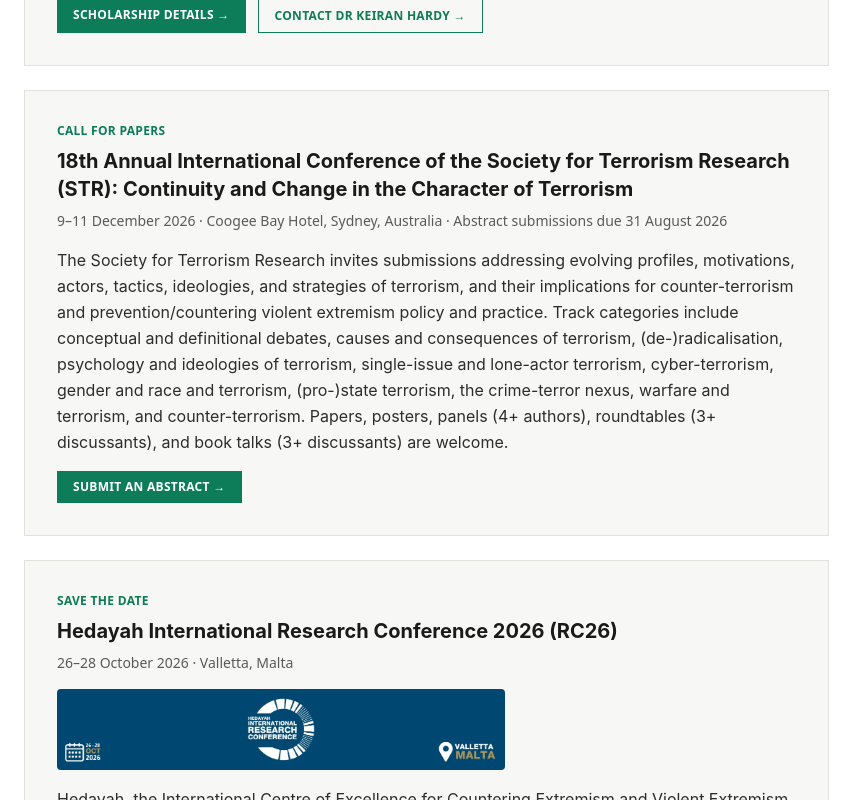
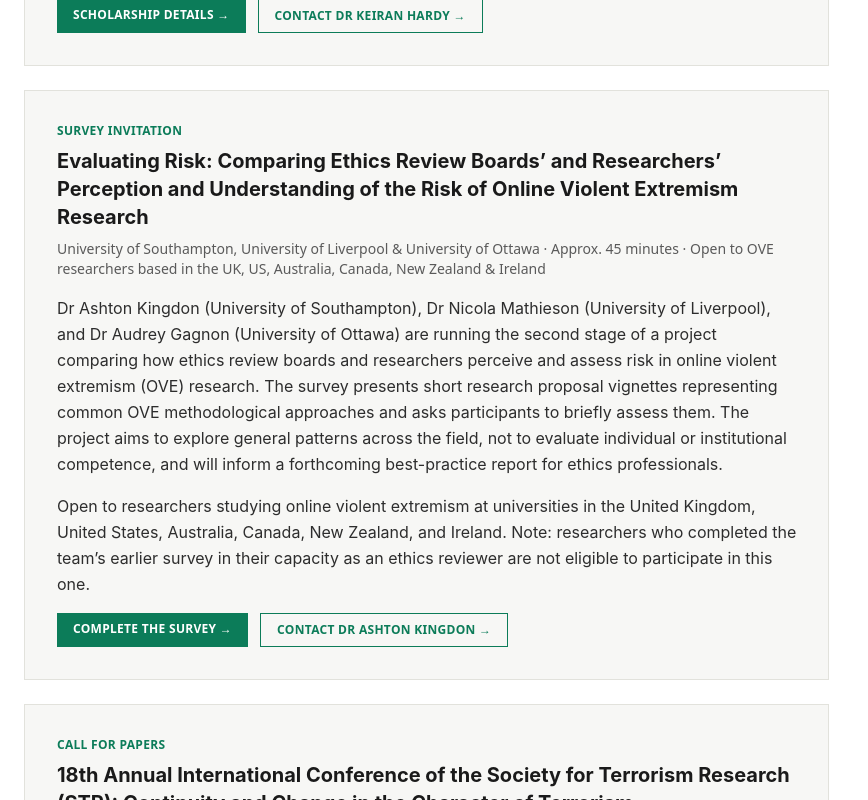
Before and after one commit to callumjones1/avert-website, a Next.js app: page /opportunities in a window 1280 px wide. Shown: the part 1420-2220 px from the top of the page, without its empty margins (0-868 px from the left). Built offline with nearby package versions, Linux system fonts and the light colour scheme.

Commit message:
Add OVE ethics survey invitation to Opportunities page
Survey from researchers at University of Southampton, University of
Liverpool, and University of Ottawa, shared via Isel Ras/Michele Grossman.

Co-Authored-By: Claude Sonnet 5 <noreply@anthropic.com>

```diff
--- a/app/opportunities/page.js
+++ b/app/opportunities/page.js
@@ -74,6 +74,38 @@ export default function OpportunitiesPage() {
             </div>
 
             <div className="border border-[#e2e2dc] bg-[#f7f7f5] p-8 mt-6">
+              <p className="text-xs uppercase tracking-wide text-[#0c7c59] font-semibold font-sans mb-2">Survey Invitation</p>
+              <h3 className="text-xl font-bold text-[#1a1a1a] mb-2">
+                Evaluating Risk: Comparing Ethics Review Boards&rsquo; and Researchers&rsquo; Perception and Understanding of the Risk of Online Violent Extremism Research
+              </h3>
+              <p className="text-[#5a5a5a] text-sm font-sans mb-4">
+                University of Southampton, University of Liverpool &amp; University of Ottawa &middot; Approx. 45 minutes &middot; Open to OVE researchers based in the UK, US, Australia, Canada, New Zealand &amp; Ireland
+              </p>
+              <p className="text-[#2d2d2d] leading-relaxed mb-4">
+                Dr Ashton Kingdon (University of Southampton), Dr Nicola Mathieson (University of Liverpool), and Dr Audrey Gagnon (University of Ottawa) are running the second stage of a project comparing how ethics review boards and researchers perceive and assess risk in online violent extremism (OVE) research. The survey presents short research proposal vignettes representing common OVE methodological approaches and asks participants to briefly assess them. The project aims to explore general patterns across the field, not to evaluate individual or institutional competence, and will inform a forthcoming best-practice report for ethics professionals.
+              </p>
+              <p className="text-[#2d2d2d] leading-relaxed mb-4">
+                Open to researchers studying online violent extremism at universities in the United Kingdom, United States, Australia, Canada, New Zealand, and Ireland. Note: researchers who completed the team&rsquo;s earlier survey in their capacity as an ethics reviewer are not eligible to participate in this one.
+              </p>
+              <div className="flex flex-wrap gap-3">
+                <a
+                  href="https://soton.eu.qualtrics.com/jfe/form/SV_29lvs7ukeRfEueW"
+                  target="_blank"
+                  rel="noopener noreferrer"
+                  className="inline-block bg-[#0c7c59] text-white hover:bg-[#0a6b4d] px-4 py-2 text-xs font-semibold uppercase tracking-wide transition-colors font-sans"
+                >
+                  Complete the Survey →
+                </a>
+                <a
+                  href="mailto:a.r.kingdon@soton.ac.uk"
+                  className="inline-block border border-[#0c7c59] text-[#0c7c59] hover:bg-[#0c7c59] hover:text-white px-4 py-2 text-xs font-semibold uppercase tracking-wide transition-colors font-sans"
+                >
+                  Contact Dr Ashton Kingdon →
+                </a>
+              </div>
+            </div>
+
+            <div className="border border-[#e2e2dc] bg-[#f7f7f5] p-8 mt-6">
               <p className="text-xs uppercase tracking-wide text-[#0c7c59] font-semibold font-sans mb-2">Call for Papers</p>
               <h3 className="text-xl font-bold text-[#1a1a1a] mb-2">
                 18th Annual International Conference of the Society for Terrorism Research (STR): Continuity and Change in the Character of Terrorism
```
